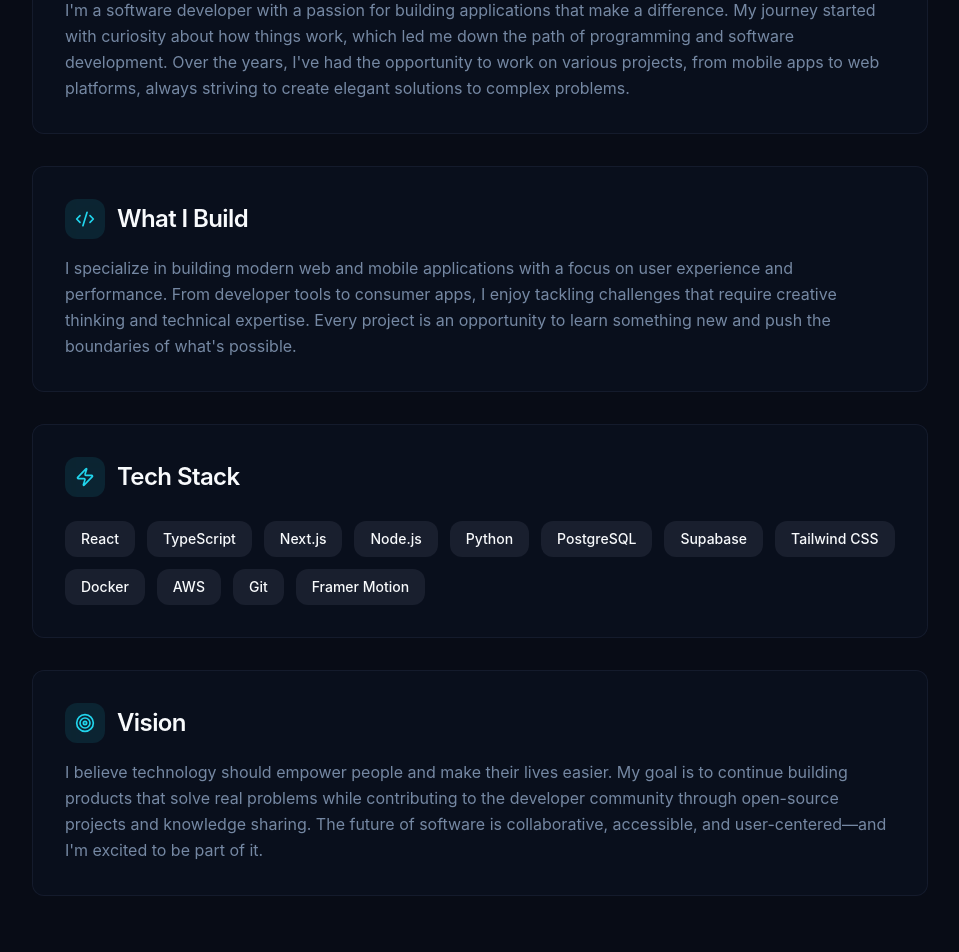
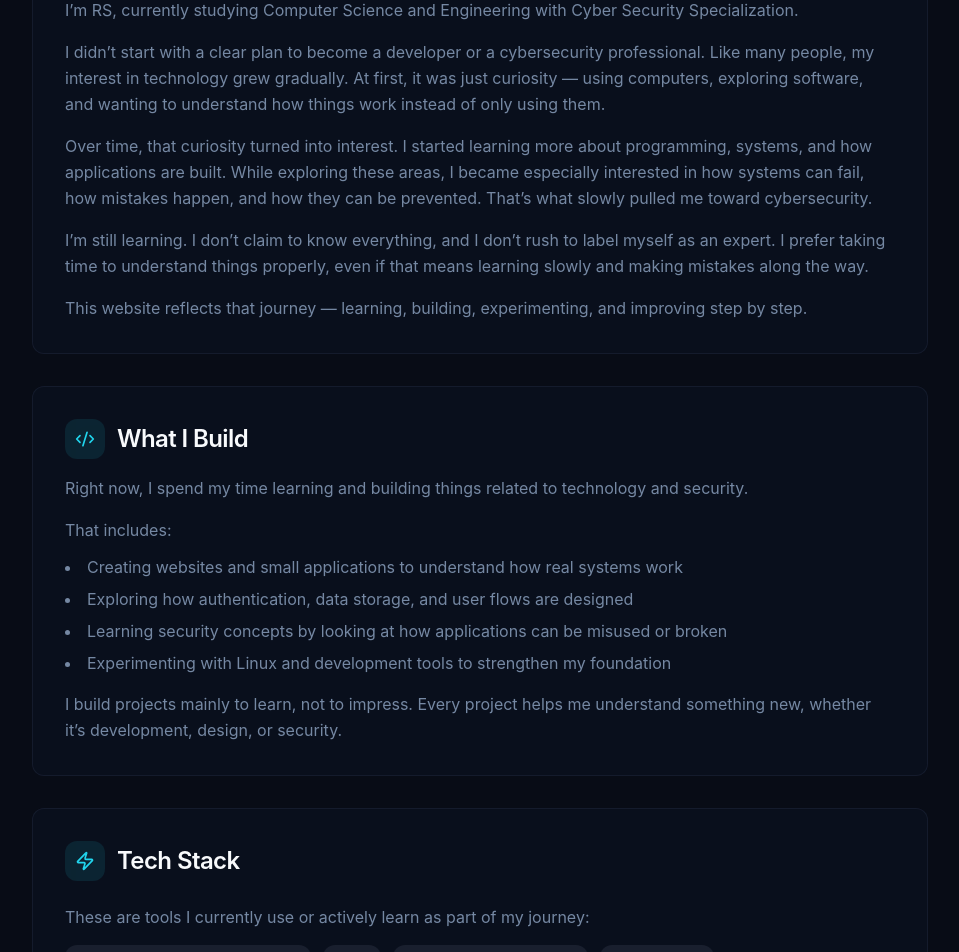
Before and after one commit to rscreationstech/rscreationstech, a React (Vite) app: page /about in a window 1280 px wide. Shown: the part 420-1372 px from the top of the page, without its empty margins (160-1119 px from the left). Built offline with nearby package versions, Linux system fonts and the light colour scheme; no server answers; the HTML template or start-up script is replaced by a standard one.

Commit message:
index and about change

```diff
--- a/index.html
+++ b/index.html
@@ -1,6 +1,7 @@
 <!doctype html>
 <html lang="en">
   <head>
+    <meta name="google-site-verification" content="MQZpWSAywhPvhRlBFuNZGtZdWzORx4yk8ZEl6EGkx68" />
     <meta charset="UTF-8" />
     <meta name="viewport" content="width=device-width, initial-scale=1.0" />
     <!-- TODO: Set the document title to the name of your application -->
--- a/src/pages/About.tsx
+++ b/src/pages/About.tsx
@@ -3,9 +3,11 @@ import { Layout } from "@/components/layout/Layout";
 import { Code2, Zap, Target, Heart } from "lucide-react";
 
 const techStack = [
-  "React", "TypeScript", "Next.js", "Node.js",
-  "Python", "PostgreSQL", "Supabase", "Tailwind CSS",
-  "Docker", "AWS", "Git", "Framer Motion"
+  "React, TypeScript, Tailwind CSS",
+  "Vite",
+  "Supabase & PostgreSQL",
+  "Git & GitHub",
+  "Linux (including security-focused environments)",
 ];
 
 const About = () => {
@@ -43,11 +45,19 @@ const About = () => {
                 <h2 className="text-2xl font-semibold">My Story</h2>
               </div>
               <p className="text-muted-foreground leading-relaxed">
-                I'm a software developer with a passion for building applications that make a difference.
-                My journey started with curiosity about how things work, which led me down the path of
-                programming and software development. Over the years, I've had the opportunity to work on
-                various projects, from mobile apps to web platforms, always striving to create elegant
-                solutions to complex problems.
+                I’m RS, currently studying Computer Science and Engineering with Cyber Security Specialization.
+              </p>
+              <p className="text-muted-foreground leading-relaxed mt-4">
+                I didn’t start with a clear plan to become a developer or a cybersecurity professional. Like many people, my interest in technology grew gradually. At first, it was just curiosity — using computers, exploring software, and wanting to understand how things work instead of only using them.
+              </p>
+              <p className="text-muted-foreground leading-relaxed mt-4">
+                Over time, that curiosity turned into interest. I started learning more about programming, systems, and how applications are built. While exploring these areas, I became especially interested in how systems can fail, how mistakes happen, and how they can be prevented. That’s what slowly pulled me toward cybersecurity.
+              </p>
+              <p className="text-muted-foreground leading-relaxed mt-4">
+                I’m still learning. I don’t claim to know everything, and I don’t rush to label myself as an expert. I prefer taking time to understand things properly, even if that means learning slowly and making mistakes along the way.
+              </p>
+              <p className="text-muted-foreground leading-relaxed mt-4">
+                This website reflects that journey — learning, building, experimenting, and improving step by step.
               </p>
             </motion.div>
 
@@ -65,10 +75,19 @@ const About = () => {
                 <h2 className="text-2xl font-semibold">What I Build</h2>
               </div>
               <p className="text-muted-foreground leading-relaxed">
-                I specialize in building modern web and mobile applications with a focus on user experience
-                and performance. From developer tools to consumer apps, I enjoy tackling challenges that
-                require creative thinking and technical expertise. Every project is an opportunity to learn
-                something new and push the boundaries of what's possible.
+                Right now, I spend my time learning and building things related to technology and security.
+              </p>
+              <p className="text-muted-foreground leading-relaxed mt-4">
+                That includes:
+              </p>
+              <ul className="list-disc list-inside text-muted-foreground space-y-2 mt-3">
+                <li>Creating websites and small applications to understand how real systems work</li>
+                <li>Exploring how authentication, data storage, and user flows are designed</li>
+                <li>Learning security concepts by looking at how applications can be misused or broken</li>
+                <li>Experimenting with Linux and development tools to strengthen my foundation</li>
+              </ul>
+              <p className="text-muted-foreground leading-relaxed mt-4">
+                I build projects mainly to learn, not to impress. Every project helps me understand something new, whether it’s development, design, or security.
               </p>
             </motion.div>
 
@@ -85,6 +104,7 @@ const About = () => {
                 </div>
                 <h2 className="text-2xl font-semibold">Tech Stack</h2>
               </div>
+              <p className="text-muted-foreground mb-4">These are tools I currently use or actively learn as part of my journey:</p>
               <div className="flex flex-wrap gap-3">
                 {techStack.map((tech, index) => (
                   <motion.span
@@ -114,10 +134,10 @@ const About = () => {
                 <h2 className="text-2xl font-semibold">Vision</h2>
               </div>
               <p className="text-muted-foreground leading-relaxed">
-                I believe technology should empower people and make their lives easier. My goal is to
-                continue building products that solve real problems while contributing to the developer
-                community through open-source projects and knowledge sharing. The future of software is
-                collaborative, accessible, and user-centered—and I'm excited to be part of it.
+                I want to grow into a well-rounded technology professional with a strong understanding of both development and cybersecurity. My goal is to gain real experience, learn how systems work in the real world, and eventually build things that are reliable, secure, and genuinely useful.
+              </p>
+              <p className="text-muted-foreground leading-relaxed mt-4">
+                I don’t believe in shortcuts or hype. I believe progress comes from consistency, curiosity, and patience — and that’s the approach I’m following.
               </p>
             </motion.div>
           </div>
```
